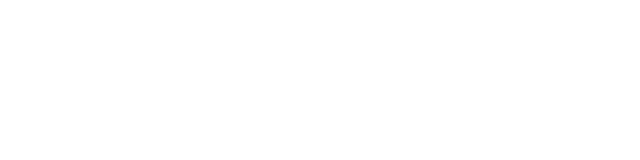
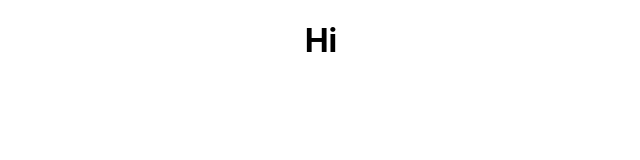
Before and after one commit to African-Marketplace1/front-end, a React (Create React App) app: page / in a window 1280 px wide. Shown: the top 160 px of the page, without its empty margins (319-959 px from the left). Built offline with nearby package versions, Linux system fonts and the light colour scheme.

Commit message:
netlify ts

```diff
--- a/src/App.js
+++ b/src/App.js
@@ -13,11 +13,15 @@ function App() {
   return (
     <div className="App">
       <Switch>
+
         <Route path={"/categories/:id"}>
           <Products cats={cats}/>
         </Route>
         <Route path={"/categories"} >
           <Categories cats={cats} />
+        </Route>
+        <Route exact path={"/"}>
+          <h1>Hi</h1>
         </Route>
 
       </Switch>
--- a/src/components/Homepage.js
+++ b/src/components/Homepage.js
@@ -5,6 +5,8 @@ export default function Homepage(props) {
 
 
     return (
-
+        <div className="homepage">
+            <h1>Homepage</h1>
+        </div>
     )
 }
```
